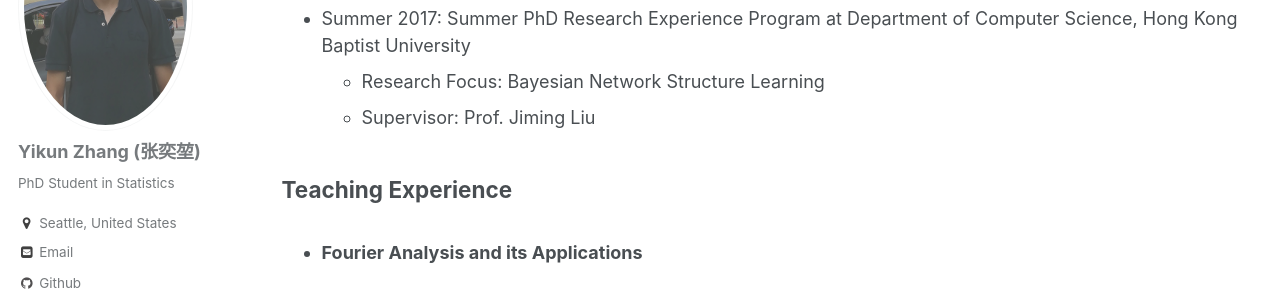
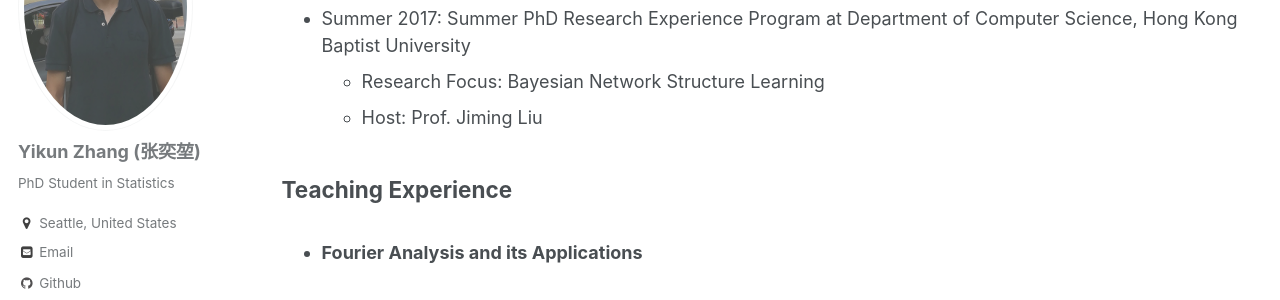
Before and after one commit to zhangyk8/zhangyk8.github.io, a Jekyll site: the page built from _pages/bio.md, in a window 1280 px wide and 900 px high, scrolled down 582 px. Shown: the part 153-453 px from the top of the window. Built offline with Jekyll 4.4.1, drawn with Linux system fonts in a browser that asks for light colours; some web fonts are replaced.

Commit message:
Update bio.md

```diff
--- a/_pages/bio.md
+++ b/_pages/bio.md
@@ -25,7 +25,7 @@ Research Experience
   * Host: Prof. [Rafael S. de Souza](https://www.rafaelsdesouza.com/)
 * Summer 2017: Summer PhD Research Experience Program at Department of Computer Science, Hong Kong Baptist University
   * Research Focus: Bayesian Network Structure Learning
-  * Supervisor: Prof. Jiming Liu
+  * Host: Prof. Jiming Liu
 
 Teaching Experience
 -----------
```
